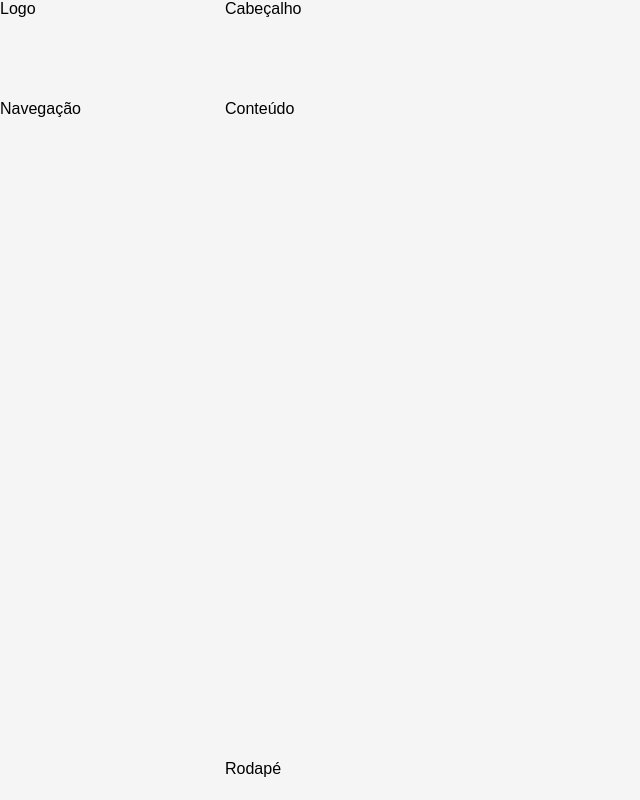
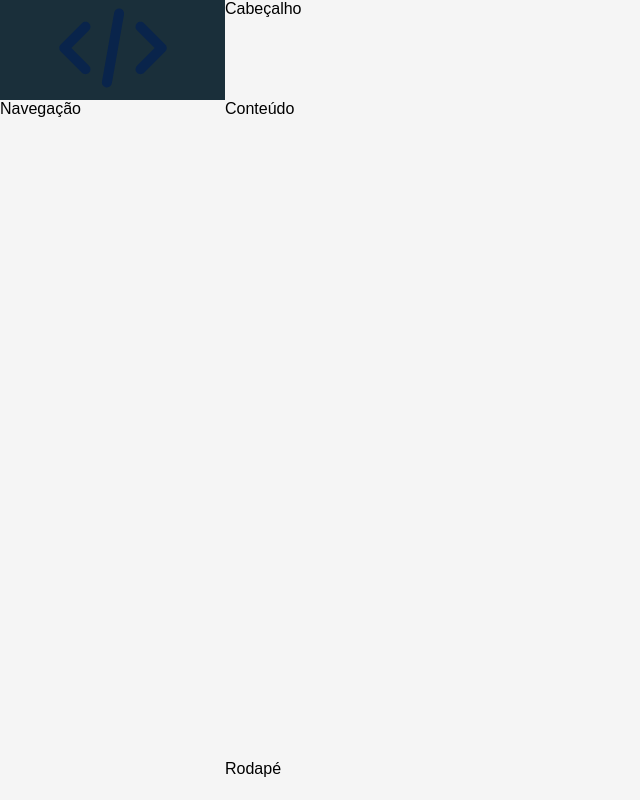
Before and after one commit to Coimbra777/Cadastro-de-Usuario, a React (Create React App) app: page / in a window 1280 px wide. Shown: the whole page, without its empty margins (0-640 px from the left). Built offline with nearby package versions, Linux system fonts and the light colour scheme.

Commit message:
Componente Logo

```diff
--- a/src/components/template/Logo.css
+++ b/src/components/template/Logo.css
@@ -0,0 +1,12 @@
+aside.logo {
+  background-color: var(--bg-dark);
+  display: flex;
+  justify-content: center;
+  align-items: center;
+}
+
+aside.logo img {
+  padding: 0 15px;
+  width: 150px;
+  height: auto;
+}
--- a/src/components/template/Logo.jsx
+++ b/src/components/template/Logo.jsx
@@ -1,4 +1,11 @@
 import "./Logo.css";
+import logo from "../../assets/img/code.svg";
 import React from "react";
 
-export default (props) => <aside className="logo">Logo</aside>;
+export default (props) => (
+  <aside className="logo">
+    <a href="/" className="logo">
+      <img src={logo} alt="logo" />
+    </a>
+  </aside>
+);
```
Also changed, not shown: src/assets/img/code.svg (added).
